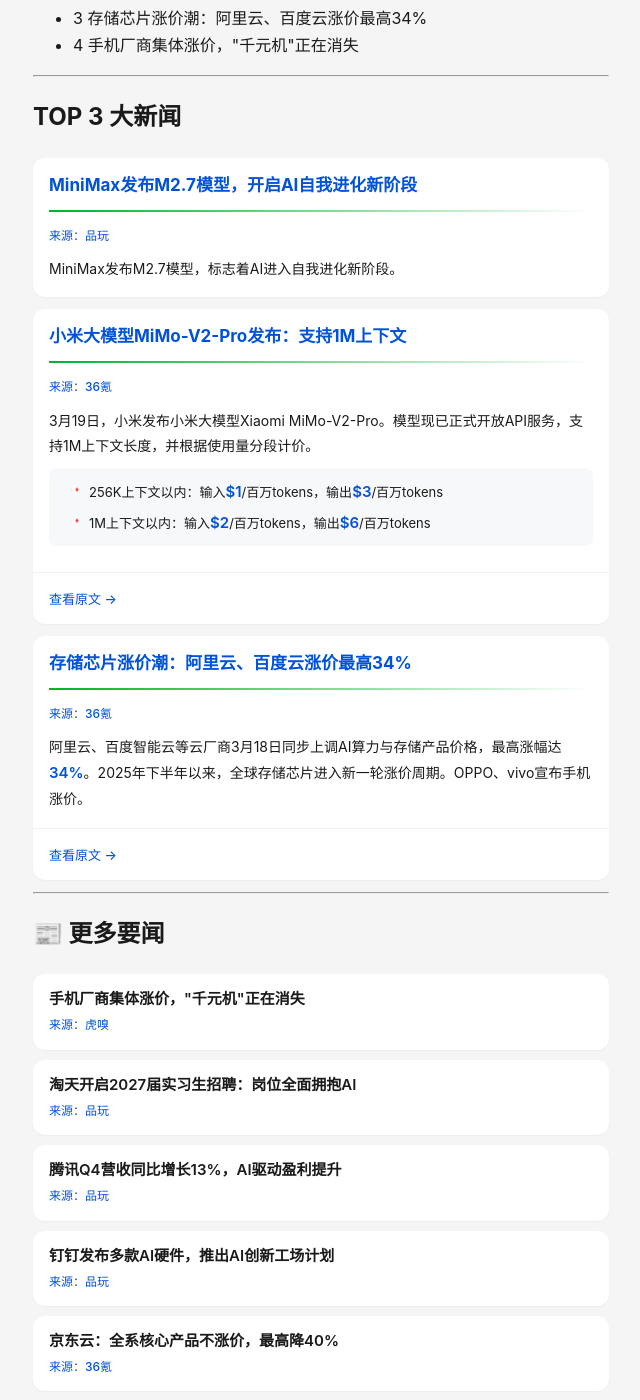
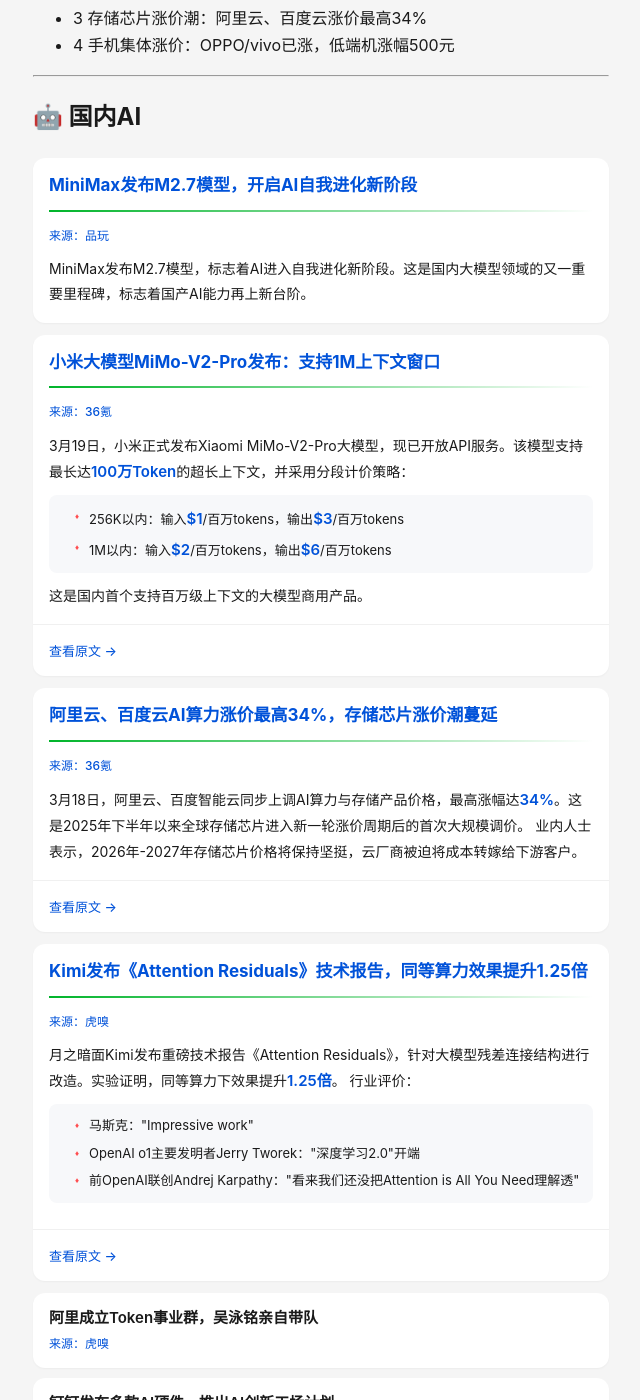
Before and after one commit to MyKPWang/ai-news, a Jekyll site: the page built from 2026/03/03-19.md, in a window 1280 px wide and 1400 px high, scrolled down 392 px. Shown: the whole window, without its empty margins (319-959 px from the left). Built offline with Jekyll 4.4.1, drawn with Linux system fonts in a browser that asks for light colours; some of the changed text lies outside the part shown.

Commit message:
优化内容结构：按国内AI/国外AI/手机/智能硬件分类，丰富新闻内容，H5链接

```diff
--- a/2026/03/03-19.md
+++ b/2026/03/03-19.md
@@ -22,14 +22,14 @@
 
 <ul>
 <li><span class="num">1</span> MiniMax发布M2.7模型，开启AI自我进化新阶段</li>
-<li><span class="num">2</span> 小米发布MiMo-V2-Pro：支持1M上下文，$1/百万tokens</li>
+<li><span class="num">2</span> 小米发布MiMo-V2-Pro：支持1M上下文，定价$1/百万tokens</li>
 <li><span class="num">3</span> 存储芯片涨价潮：阿里云、百度云涨价最高34%</li>
-<li><span class="num">4</span> 手机厂商集体涨价，"千元机"正在消失</li>
+<li><span class="num">4</span> 手机集体涨价：OPPO/vivo已涨，低端机涨幅500元</li>
 </ul>
 
 ---
 
-## TOP 3 大新闻
+## 🤖 国内AI
 
 <div class="news-card">
 
@@ -44,7 +44,7 @@
 <span class="source">来源：品玩</span>
 </div>
 <div class="news-content">
-MiniMax发布M2.7模型，标志着AI进入自我进化新阶段。
+MiniMax发布M2.7模型，标志着AI进入自我进化新阶段。这是国内大模型领域的又一重要里程碑，标志着国产AI能力再上新台阶。
 </div>
 </div>
 
@@ -53,7 +53,7 @@
 <div class="news-card">
 
 <div class="card-header">
-<h3 class="news-title">小米大模型MiMo-V2-Pro发布：支持1M上下文</h3>
+<h3 class="news-title">小米大模型MiMo-V2-Pro发布：支持1M上下文窗口</h3>
 </div>
 
 <div class="title-underline"></div>
@@ -63,15 +63,16 @@
 <span class="source">来源：36氪</span>
 </div>
 <div class="news-content">
-3月19日，小米发布小米大模型Xiaomi MiMo-V2-Pro。模型现已正式开放API服务，支持1M上下文长度，并根据使用量分段计价。
+3月19日，小米正式发布Xiaomi MiMo-V2-Pro大模型，现已开放API服务。该模型支持最长达<span class="highlight-num">100万Token</span>的超长上下文，并采用分段计价策略：
 
 <div class="feature-box">
 <ul>
-<li>256K上下文以内：输入<span class="highlight-num">$1</span>/百万tokens，输出<span class="highlight-num">$3</span>/百万tokens</li>
-<li>1M上下文以内：输入<span class="highlight-num">$2</span>/百万tokens，输出<span class="highlight-num">$6</span>/百万tokens</li>
+<li>256K以内：输入<span class="highlight-num">$1</span>/百万tokens，输出<span class="highlight-num">$3</span>/百万tokens</li>
+<li>1M以内：输入<span class="highlight-num">$2</span>/百万tokens，输出<span class="highlight-num">$6</span>/百万tokens</li>
 </ul>
 </div>
 
+这是国内首个支持百万级上下文的大模型商用产品。
 </div>
 </div>
 
@@ -84,7 +85,7 @@
 <div class="news-card">
 
 <div class="card-header">
-<h3 class="news-title">存储芯片涨价潮：阿里云、百度云涨价最高34%</h3>
+<h3 class="news-title">阿里云、百度云AI算力涨价最高34%，存储芯片涨价潮蔓延</h3>
 </div>
 
 <div class="title-underline"></div>
@@ -94,8 +95,9 @@
 <span class="source">来源：36氪</span>
 </div>
 <div class="news-content">
-阿里云、百度智能云等云厂商3月18日同步上调AI算力与存储产品价格，最高涨幅达<span class="highlight-num">34%</span>。2025年下半年以来，全球存储芯片进入新一轮涨价周期。OPPO、vivo宣布手机涨价。
+3月18日，阿里云、百度智能云同步上调AI算力与存储产品价格，最高涨幅达<span class="highlight-num">34%</span>。这是2025年下半年以来全球存储芯片进入新一轮涨价周期后的首次大规模调价。
 
+业内人士表示，2026年-2027年存储芯片价格将保持坚挺，云厂商被迫将成本转嫁给下游客户。
 </div>
 </div>
 
@@ -105,17 +107,45 @@
 
 </div>
 
----
+<div class="news-card">
 
-## 📰 更多要闻
+<div class="card-header">
+<h3 class="news-title">Kimi发布《Attention Residuals》技术报告，同等算力效果提升1.25倍</h3>
+</div>
+
+<div class="title-underline"></div>
+
+<div class="card-body">
+<div class="news-meta">
+<span class="source">来源：虎嗅</span>
+</div>
+<div class="news-content">
+月之暗面Kimi发布重磅技术报告《Attention Residuals》，针对大模型残差连接结构进行改造。实验证明，同等算力下效果提升<span class="highlight-num">1.25倍</span>。
+
+行业评价：
+<div class="feature-box">
+<ul>
+<li>马斯克："Impressive work"</li>
+<li>OpenAI o1主要发明者Jerry Tworek："深度学习2.0"开端</li>
+<li>前OpenAI联创Andrej Karpathy："看来我们还没把Attention is All You Need理解透"</li>
+</ul>
+</div>
+</div>
+</div>
+
+<div class="card-footer">
+<a class="news-link" href="https://www.huxiu.com/article/4843241.html">查看原文</a>
+</div>
+
+</div>
 
 <div class="simple-card">
-<h4 class="news-title">手机厂商集体涨价，"千元机"正在消失</h4>
+<h4 class="news-title">阿里成立Token事业群，吴泳铭亲自带队</h4>
 <div class="news-meta"><span class="source">来源：虎嗅</span></div>
 </div>
 
 <div class="simple-card">
-<h4 class="news-title">淘天开启2027届实习生招聘：岗位全面拥抱AI</h4>
+<h4 class="news-title">钉钉发布多款AI硬件，推出AI创新工场计划</h4>
 <div class="news-meta"><span class="source">来源：品玩</span></div>
 </div>
 
@@ -124,19 +154,9 @@
 <div class="news-meta"><span class="source">来源：品玩</span></div>
 </div>
 
-<div class="simple-card">
-<h4 class="news-title">钉钉发布多款AI硬件，推出AI创新工场计划</h4>
-<div class="news-meta"><span class="source">来源：品玩</span></div>
-</div>
-
-<div class="simple-card">
-<h4 class="news-title">京东云：全系核心产品不涨价，最高降40%</h4>
-<div class="news-meta"><span class="source">来源：36氪</span></div>
-</div>
-
 ---
 
-## 🌍 国外动态
+## 🌍 国外AI
 
 <div class="news-card">
 
@@ -151,8 +171,12 @@
 <span class="source">来源：tldr.tech</span>
 </div>
 <div class="news-content">
-Open SWE是一个开源框架，为编码Agent提供核心架构组件。它提供隔离的云沙箱、精选工具集、子Agent编排以及与开发者工作流的集成。
+Open SWE是一个开源框架，为编码Agent提供核心架构组件。该框架提供隔离的云沙箱、精选工具集、子Agent编排以及与开发者工作流的集成，显著降低了企业自建Coding Agent的门槛。
 </div>
+</div>
+
+<div class="card-footer">
+<a class="news-link" href="https://blog.langchain.com/open-swe-an-open-source-framework-for-internal-coding-agents/">查看原文</a>
 </div>
 
 </div>
@@ -160,7 +184,7 @@
 <div class="news-card">
 
 <div class="card-header">
-<h3 class="news-title">AI Agent自主重新设计其记忆系统，召回率从60%提至93%</h3>
+<h3 class="news-title">AI Agent自主重新设计记忆系统，召回率从60%提至93%</h3>
 </div>
 
 <div class="title-underline"></div>
@@ -170,17 +194,14 @@
 <span class="source">来源：tldr.tech</span>
 </div>
 <div class="news-content">
-一位开发者询问AI Agent希望如何记住事物。该Agent重新设计了自己的记忆系统，运行自我评估，诊断盲点，并将召回率从<span class="highlight-num">60%</span>提高到<span class="highlight-num">93%</span>，整个过程仅花费<span class="highlight-num">$2</span>。
+一位开发者让AI Agent自主设计记忆系统。该Agent运行自我评估，诊断盲点，重新设计了自己的记忆架构，最终将召回率从<span class="highlight-num">60%</span>大幅提升至<span class="highlight-num">93%</span>，整个过程仅花费<span class="highlight-num">$2</span>。实验展示了当把AI视为其自身认知架构参与者时的惊人潜力。
 </div>
 </div>
 
+<div class="card-footer">
+<a class="news-link" href="https://zakelfassi.com/how-do-you-want-to-remember">查看原文</a>
 </div>
 
----
-
-<div class="simple-card">
-<h4 class="news-title">iOS 26.4修复快速输入时键盘不准确问题</h4>
-<div class="news-meta"><span class="source">来源：The Verge</span></div>
 </div>
 
 <div class="simple-card">
@@ -189,6 +210,100 @@
 </div>
 
 <div class="simple-card">
+<h4 class="news-title">五角大楼回应Anthropic诉讼：称其对国家安全构成风险</h4>
+<div class="news-meta"><span class="source">来源：The Verge</span></div>
+</div>
+
+---
+
+## 📱 手机
+
+<div class="news-card">
+
+<div class="card-header">
+<h3 class="news-title">手机厂商集体涨价，"千元机"正在消失：低端机涨幅500元</h3>
+</div>
+
+<div class="title-underline"></div>
+
+<div class="card-body">
+<div class="news-meta">
+<span class="source">来源：虎嗅</span>
+</div>
+<div class="news-content">
+存储芯片涨价潮终于传导至消费端。OPPO、vivo已正式宣布涨价，荣耀、小米线下门店也已收到调价通知。预计各品牌低端机涨价<span class="highlight-num">200-500元</span>，高端机型涨幅约<span class="highlight-num">1000元</span>。
+
+<div class="feature-box">
+<ul>
+<li>OPPO K13 Turbo：12+512GB版本从2299元涨至2799元（涨500元）</li>
+<li>三星Galaxy S26系列：标准版起售价较上代上调约1000元</li>
+<li>vivo X300 Ultra：预计上调700元左右</li>
+</ul>
+</div>
+
+业内人士称，部分千元机已陷入"卖一台亏一台"的困境，"千元机"正在从市场消失。
+</div>
+</div>
+
+<div class="card-footer">
+<a class="news-link" href="https://www.huxiu.com/article/4843288.html">查看原文</a>
+</div>
+
+</div>
+
+<div class="news-card">
+
+<div class="card-header">
+<h3 class="news-title">京东云逆势降价：全系核心产品不涨价，最高降40%</h3>
+</div>
+
+<div class="title-underline"></div>
+
+<div class="card-body">
+<div class="news-meta">
+<span class="source">来源：36氪</span>
+</div>
+<div class="news-content">
+在阿里云、百度云涨价的背景下，京东云宣布全系核心产品不涨价，并对多款产品实施更大力度优惠。数据库、中间件等产品平均降幅超<span class="highlight-num">16%</span>，最高降幅达<span class="highlight-num">40%</span>。京东云此举被业内视为"价格战"信号。
+</div>
+</div>
+
+<div class="card-footer">
+<a class="news-link" href="https://36kr.com/newsflashes/3728593444568707">查看原文</a>
+</div>
+
+</div>
+
+<div class="simple-card">
+<h4 class="news-title">腾讯高管：行业别无选择，只能将成本上涨转嫁</h4>
+<div class="news-meta"><span class="source">来源：36氪</span></div>
+</div>
+
+---
+
+## 🔧 智能硬件
+
+<div class="simple-card">
+<h4 class="news-title">iOS 26.4修复快速输入时键盘不准确问题</h4>
+<div class="news-meta"><span class="source">来源：The Verge</span></div>
+</div>
+
+<div class="simple-card">
+<h4 class="news-title">SwiftKey 5月起需Microsoft账户才能同步</h4>
+<div class="news-meta"><span class="source">来源：The Verge</span></div>
+</div>
+
+<div class="simple-card">
 <h4 class="news-title">Meta纽约第五大道门店成为永久旗舰店</h4>
 <div class="news-meta"><span class="source">来源：The Verge</span></div>
 </div>
+
+<div class="simple-card">
+<h4 class="news-title">AI算力驱动散热需求爆发，液冷技术从"可选"变"强制标配"</h4>
+<div class="news-meta"><span class="source">来源：36氪</span></div>
+</div>
+
+<div class="simple-card">
+<h4 class="news-title">美光科技Q2营收238.6亿美元，每股收益12.20美元超预期</h4>
+<div class="news-meta"><span class="source">来源：36氪</span></div>
+</div>
```
